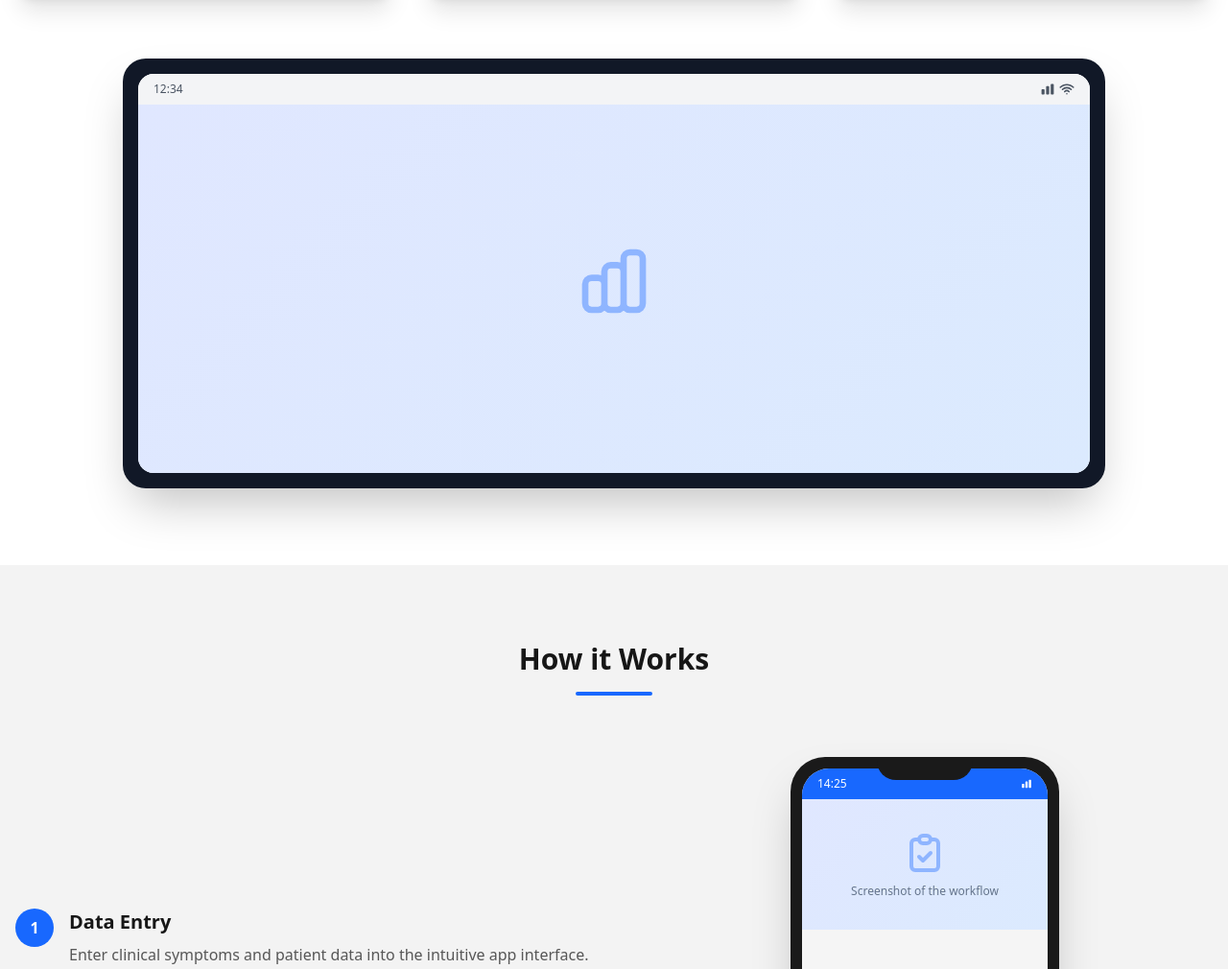
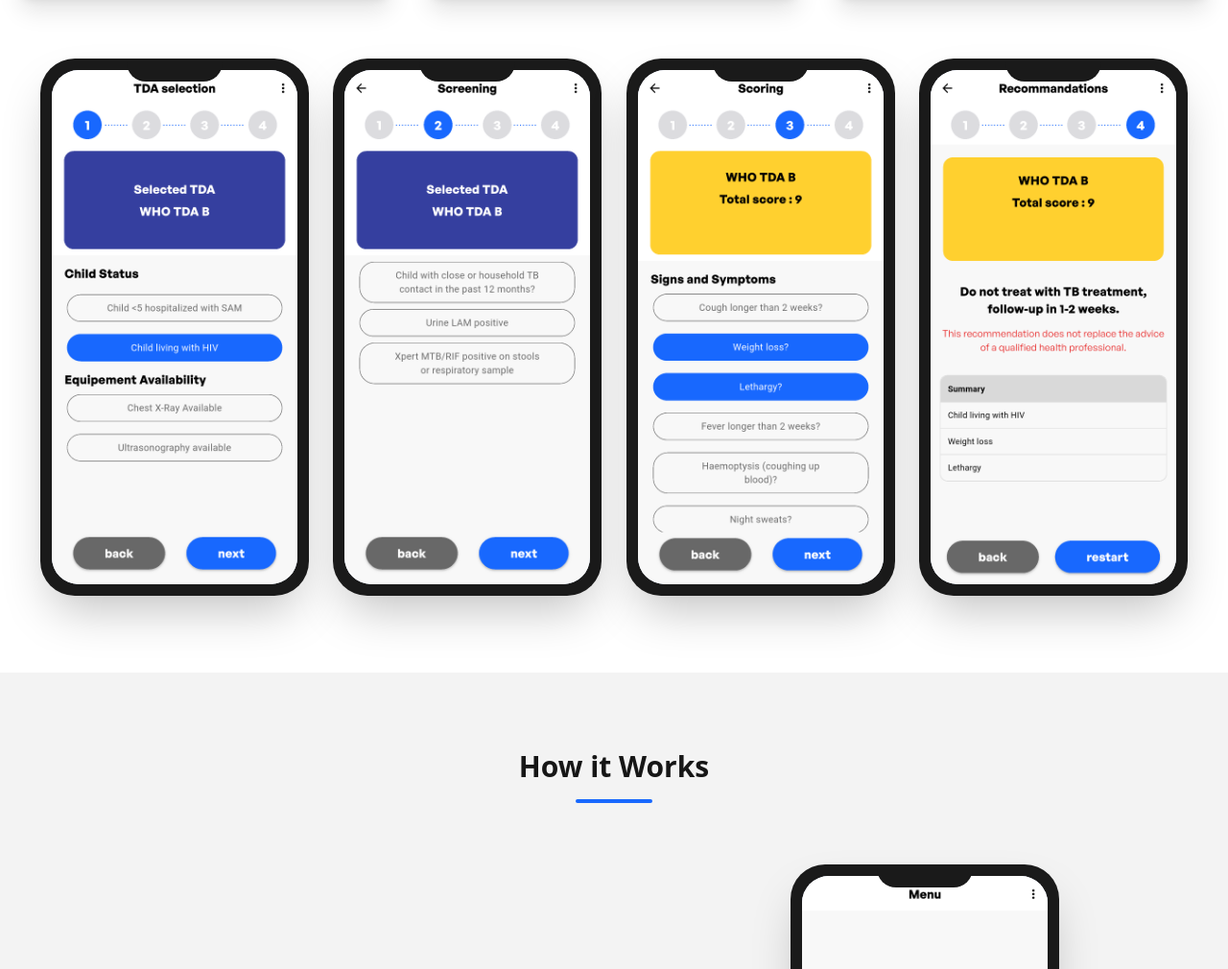
Before and after one commit to MEREVA-IT/eHealth4ChildTB, a website built with Vite: page index.html in a window 1280 px wide. Shown: the part 1235-2245 px from the top of the page at 96% size. Built offline with nearby package versions, Linux system fonts and the light colour scheme; files whose address does not match are found by name.

Commit message:
Refactor code structure for improved readability and maintainability

```diff
--- a/index.html
+++ b/index.html
@@ -1,10 +1,12 @@
 <!DOCTYPE html>
 <html lang="fr" data-theme="cdssTheme">
+
 <head>
     <meta charset="UTF-8">
     <meta name="viewport" content="width=device-width, initial-scale=1.0">
     <title>eHealth4ChildTB - CDSS App</title>
 </head>
+
 <body class="min-h-screen flex flex-col font-sans bg-base-100">
 
     <!-- Navbar -->
@@ -17,15 +19,21 @@
         </div>
         <div class="flex-none gap-2">
             <ul class="menu menu-horizontal px-1 hidden md:flex">
-                <li><a href="index.html" class="font-medium text-primary bg-white/20" data-i18n="nav.home">Accueil</a></li>
+                <li><a href="index.html" class="font-medium text-primary bg-white/20" data-i18n="nav.home">Accueil</a>
+                </li>
                 <li><a href="about.html" class="font-medium" data-i18n="nav.about">À propos</a></li>
                 <li><a href="terms.html" class="font-medium" data-i18n="nav.terms">CGU</a></li>
             </ul>
             <div class="dropdown dropdown-end">
                 <div tabindex="0" role="button" class="btn btn-ghost btn-circle">
-                    <svg xmlns="http://www.w3.org/2000/svg" class="h-5 w-5" fill="none" viewBox="0 0 24 24" stroke="currentColor"><path stroke-linecap="round" stroke-linejoin="round" stroke-width="2" d="M3.055 11H5a2 2 0 012 2v1a2 2 0 002 2 2 2 0 012 2v2.945M8 3.935V5.5A2.5 2.5 0 0010.5 8h.5a2 2 0 012 2 2 2 0 104 0 2 2 0 012-2h1.064M15 20.488V18a2 2 0 012-2h3.064M21 12a9 9 0 11-18 0 9 9 0 0118 0z" /></svg>
+                    <svg xmlns="http://www.w3.org/2000/svg" class="h-5 w-5" fill="none" viewBox="0 0 24 24"
+                        stroke="currentColor">
+                        <path stroke-linecap="round" stroke-linejoin="round" stroke-width="2"
+                            d="M3.055 11H5a2 2 0 012 2v1a2 2 0 002 2 2 2 0 012 2v2.945M8 3.935V5.5A2.5 2.5 0 0010.5 8h.5a2 2 0 012 2 2 2 0 104 0 2 2 0 012-2h1.064M15 20.488V18a2 2 0 012-2h3.064M21 12a9 9 0 11-18 0 9 9 0 0118 0z" />
+                    </svg>
                 </div>
-                <ul tabindex="0" class="menu menu-sm dropdown-content mt-3 z-[1] p-2 shadow bg-base-100 rounded-box w-52">
+                <ul tabindex="0"
+                    class="menu menu-sm dropdown-content mt-3 z-[1] p-2 shadow bg-base-100 rounded-box w-52">
                     <li><a onclick="changeLanguage('fr')">Français</a></li>
                     <li><a onclick="changeLanguage('en')">English</a></li>
                 </ul>
@@ -33,9 +41,14 @@
             <!-- Mobile Menu Dropdown -->
             <div class="dropdown dropdown-end md:hidden">
                 <div tabindex="0" role="button" class="btn btn-ghost btn-circle">
-                    <svg xmlns="http://www.w3.org/2000/svg" class="h-5 w-5" fill="none" viewBox="0 0 24 24" stroke="currentColor"><path stroke-linecap="round" stroke-linejoin="round" stroke-width="2" d="M4 6h16M4 12h16M4 18h7" /></svg>
+                    <svg xmlns="http://www.w3.org/2000/svg" class="h-5 w-5" fill="none" viewBox="0 0 24 24"
+                        stroke="currentColor">
+                        <path stroke-linecap="round" stroke-linejoin="round" stroke-width="2"
+                            d="M4 6h16M4 12h16M4 18h7" />
+                    </svg>
                 </div>
-                <ul tabindex="0" class="menu menu-sm dropdown-content mt-3 z-[1] p-2 shadow bg-base-100 rounded-box w-52">
+                <ul tabindex="0"
+                    class="menu menu-sm dropdown-content mt-3 z-[1] p-2 shadow bg-base-100 rounded-box w-52">
                     <li><a href="index.html" data-i18n="nav.home">Accueil</a></li>
                     <li><a href="about.html" data-i18n="nav.about">À propos</a></li>
                     <li><a href="terms.html" data-i18n="nav.terms">CGU</a></li>
@@ -55,26 +68,31 @@
                 <!-- Android Phone Mockup -->
                 <div class="phone-mockup">
                     <div class="phone-screen screenshot-placeholder">
-                        <div class="text-center">
-                            <svg class="w-16 h-16 mx-auto mb-3 text-primary/40" fill="none" viewBox="0 0 24 24" stroke="currentColor">
-                                <path stroke-linecap="round" stroke-linejoin="round" stroke-width="2" d="M12 18h.01M8 21h8a2 2 0 002-2V5a2 2 0 00-2-2H8a2 2 0 00-2 2v14a2 2 0 002 2z" />
-                            </svg>
-                            <p class="text-sm"></p>
-                        </div>
+                        <img src="/assets/captures/splash.png" alt="">
                     </div>
                 </div>
             </div>
             <div class="w-full lg:w-1/2 text-center lg:text-left animate-fadeInUp">
                 <div class="badge badge-primary badge-lg mb-4 gap-2">
-                    <svg xmlns="http://www.w3.org/2000/svg" class="h-4 w-4" fill="none" viewBox="0 0 24 24" stroke="currentColor"><path stroke-linecap="round" stroke-linejoin="round" stroke-width="2" d="M13 10V3L4 14h7v7l9-11h-7z" /></svg>
+                    <svg xmlns="http://www.w3.org/2000/svg" class="h-4 w-4" fill="none" viewBox="0 0 24 24"
+                        stroke="currentColor">
+                        <path stroke-linecap="round" stroke-linejoin="round" stroke-width="2"
+                            d="M13 10V3L4 14h7v7l9-11h-7z" />
+                    </svg>
                     Application Android
                 </div>
-                <h1 class="text-5xl lg:text-6xl font-bold leading-tight text-base-content mb-6" data-i18n="hero.title">Simplifier le diagnostic de la tuberculose pédiatrique</h1>
-                <p class="text-xl text-base-content/70 mb-8 leading-relaxed" data-i18n="hero.subtitle">Une application mobile innovante pour aider les cliniciens dans la prise de décision thérapeutique.</p>
+                <h1 class="text-5xl lg:text-6xl font-bold leading-tight text-base-content mb-6" data-i18n="hero.title">
+                    Simplifier le diagnostic de la tuberculose pédiatrique</h1>
+                <p class="text-xl text-base-content/70 mb-8 leading-relaxed" data-i18n="hero.subtitle">Une application
+                    mobile innovante pour aider les cliniciens dans la prise de décision thérapeutique.</p>
                 <div class="flex flex-col sm:flex-row gap-4 justify-center lg:justify-start">
                     <a href="about.html" class="btn btn-primary btn-lg rounded-full px-8 gap-2">
                         <span data-i18n="hero.cta">En savoir plus</span>
-                        <svg xmlns="http://www.w3.org/2000/svg" class="h-5 w-5" viewBox="0 0 20 20" fill="currentColor"><path fill-rule="evenodd" d="M10.293 3.293a1 1 0 011.414 0l6 6a1 1 0 010 1.414l-6 6a1 1 0 01-1.414-1.414L14.586 11H3a1 1 0 110-2h11.586l-4.293-4.293a1 1 0 010-1.414z" clip-rule="evenodd" /></svg>
+                        <svg xmlns="http://www.w3.org/2000/svg" class="h-5 w-5" viewBox="0 0 20 20" fill="currentColor">
+                            <path fill-rule="evenodd"
+                                d="M10.293 3.293a1 1 0 011.414 0l6 6a1 1 0 010 1.414l-6 6a1 1 0 01-1.414-1.414L14.586 11H3a1 1 0 110-2h11.586l-4.293-4.293a1 1 0 010-1.414z"
+                                clip-rule="evenodd" />
+                        </svg>
                     </a>
                     <a href="about.html#contact" class="btn btn-outline btn-lg rounded-full px-8">Contactez-nous</a>
                 </div>
@@ -94,59 +112,74 @@
                 <!-- Card 1 -->
                 <div class="card bg-base-100 shadow-xl border border-base-200 card-hover">
                     <div class="card-body items-center text-center">
-                        <div class="w-20 h-20 bg-gradient-to-br from-primary/20 to-primary/5 rounded-2xl flex items-center justify-center mb-4 text-primary">
-                            <svg xmlns="http://www.w3.org/2000/svg" class="h-10 w-10" fill="none" viewBox="0 0 24 24" stroke="currentColor"><path stroke-linecap="round" stroke-linejoin="round" stroke-width="2" d="M9 12l2 2 4-4m5.618-4.016A11.955 11.955 0 0112 2.944a11.955 11.955 0 01-8.618 3.04A12.02 12.02 0 003 9c0 5.591 3.824 10.29 9 11.622 5.176-1.332 9-6.03 9-11.622 0-1.042-.133-2.052-.382-3.016z" /></svg>
+                        <div
+                            class="w-20 h-20 bg-gradient-to-br from-primary/20 to-primary/5 rounded-2xl flex items-center justify-center mb-4 text-primary">
+                            <svg xmlns="http://www.w3.org/2000/svg" class="h-10 w-10" fill="none" viewBox="0 0 24 24"
+                                stroke="currentColor">
+                                <path stroke-linecap="round" stroke-linejoin="round" stroke-width="2"
+                                    d="M9 12l2 2 4-4m5.618-4.016A11.955 11.955 0 0112 2.944a11.955 11.955 0 01-8.618 3.04A12.02 12.02 0 003 9c0 5.591 3.824 10.29 9 11.622 5.176-1.332 9-6.03 9-11.622 0-1.042-.133-2.052-.382-3.016z" />
+                            </svg>
                         </div>
                         <h3 class="card-title text-xl" data-i18n="benefits.card1_title">Précision Accrue</h3>
-                        <p class="text-base-content/70 leading-relaxed" data-i18n="benefits.card1_text">Intégration de l'IA pour la lecture des radiographies.</p>
+                        <p class="text-base-content/70 leading-relaxed" data-i18n="benefits.card1_text">Intégration de
+                            l'IA pour la lecture des radiographies.</p>
                     </div>
                 </div>
                 <!-- Card 2 -->
                 <div class="card bg-base-100 shadow-xl border border-base-200 card-hover">
                     <div class="card-body items-center text-center">
-                        <div class="w-20 h-20 bg-gradient-to-br from-secondary/20 to-secondary/5 rounded-2xl flex items-center justify-center mb-4 text-secondary">
-                            <svg xmlns="http://www.w3.org/2000/svg" class="h-10 w-10" fill="none" viewBox="0 0 24 24" stroke="currentColor"><path stroke-linecap="round" stroke-linejoin="round" stroke-width="2" d="M9 7h6m0 10v-3m-3 3h.01M9 17h.01M9 14h.01M12 14h.01M15 11h.01M12 11h.01M9 11h.01M7 21h10a2 2 0 002-2V5a2 2 0 00-2-2H7a2 2 0 00-2 2v14a2 2 0 002 2z" /></svg>
+                        <div
+                            class="w-20 h-20 bg-gradient-to-br from-secondary/20 to-secondary/5 rounded-2xl flex items-center justify-center mb-4 text-secondary">
+                            <svg xmlns="http://www.w3.org/2000/svg" class="h-10 w-10" fill="none" viewBox="0 0 24 24"
+                                stroke="currentColor">
+                                <path stroke-linecap="round" stroke-linejoin="round" stroke-width="2"
+                                    d="M9 7h6m0 10v-3m-3 3h.01M9 17h.01M9 14h.01M12 14h.01M15 11h.01M12 11h.01M9 11h.01M7 21h10a2 2 0 002-2V5a2 2 0 00-2-2H7a2 2 0 00-2 2v14a2 2 0 002 2z" />
+                            </svg>
                         </div>
                         <h3 class="card-title text-xl" data-i18n="benefits.card2_title">Calcul Automatisé</h3>
-                        <p class="text-base-content/70 leading-relaxed" data-i18n="benefits.card2_text">Évalue instantanément le score TDA basé sur les symptômes.</p>
+                        <p class="text-base-content/70 leading-relaxed" data-i18n="benefits.card2_text">Évalue
+                            instantanément le score TDA basé sur les symptômes.</p>
                     </div>
                 </div>
                 <!-- Card 3 -->
                 <div class="card bg-base-100 shadow-xl border border-base-200 card-hover">
                     <div class="card-body items-center text-center">
-                        <div class="w-20 h-20 bg-gradient-to-br from-accent/20 to-accent/5 rounded-2xl flex items-center justify-center mb-4 text-accent">
-                            <svg xmlns="http://www.w3.org/2000/svg" class="h-10 w-10" fill="none" viewBox="0 0 24 24" stroke="currentColor"><path stroke-linecap="round" stroke-linejoin="round" stroke-width="2" d="M8 9l3 3-3 3m5 0h3M5 20h14a2 2 0 002-2V6a2 2 0 00-2-2H5a2 2 0 00-2 2v12a2 2 0 002 2z" /></svg>
+                        <div
+                            class="w-20 h-20 bg-gradient-to-br from-accent/20 to-accent/5 rounded-2xl flex items-center justify-center mb-4 text-accent">
+                            <svg xmlns="http://www.w3.org/2000/svg" class="h-10 w-10" fill="none" viewBox="0 0 24 24"
+                                stroke="currentColor">
+                                <path stroke-linecap="round" stroke-linejoin="round" stroke-width="2"
+                                    d="M8 9l3 3-3 3m5 0h3M5 20h14a2 2 0 002-2V6a2 2 0 00-2-2H5a2 2 0 00-2 2v12a2 2 0 002 2z" />
+                            </svg>
                         </div>
                         <h3 class="card-title text-xl" data-i18n="benefits.card3_title">Écosystème Connecté</h3>
-                        <p class="text-base-content/70 leading-relaxed" data-i18n="benefits.card3_text">Interconnexion fluide avec DHIS2 pour le suivi.</p>
+                        <p class="text-base-content/70 leading-relaxed" data-i18n="benefits.card3_text">Interconnexion
+                            fluide avec DHIS2 pour le suivi.</p>
                     </div>
                 </div>
             </div>
 
             <!-- Screenshot Context - Android Tablet -->
-            <div class="flex justify-center mt-12">
-                <div class="relative w-full max-w-5xl">
+            <div class="flex justify-evenly">
                 <!-- Android Tablet Mockup -->
-                    <div class="bg-gray-900 rounded-3xl p-4 shadow-2xl">
-                        <div class="bg-white rounded-2xl overflow-hidden">
-                            <!-- Android Status Bar -->
-                            <div class="bg-gray-100 px-4 py-2 flex justify-between items-center text-xs">
-                                <span class="text-gray-600">12:34</span>
-                                <div class="flex gap-1">
-                                    <svg class="w-4 h-4 text-gray-600" fill="currentColor" viewBox="0 0 20 20"><path d="M2 11a1 1 0 011-1h2a1 1 0 011 1v5a1 1 0 01-1 1H3a1 1 0 01-1-1v-5zM8 7a1 1 0 011-1h2a1 1 0 011 1v9a1 1 0 01-1 1H9a1 1 0 01-1-1V7zM14 4a1 1 0 011-1h2a1 1 0 011 1v12a1 1 0 01-1 1h-2a1 1 0 01-1-1V4z"/></svg>
-                                    <svg class="w-4 h-4 text-gray-600" fill="currentColor" viewBox="0 0 20 20"><path fill-rule="evenodd" d="M17.778 8.222c-4.296-4.296-11.26-4.296-15.556 0A1 1 0 01.808 6.808c5.076-5.077 13.308-5.077 18.384 0a1 1 0 01-1.414 1.414zM14.95 11.05a7 7 0 00-9.9 0 1 1 0 01-1.414-1.414 9 9 0 0112.728 0 1 1 0 01-1.414 1.414zM12.12 13.88a3 3 0 00-4.242 0 1 1 0 01-1.415-1.415 5 5 0 017.072 0 1 1 0 01-1.415 1.415zM9 16a1 1 0 011-1h.01a1 1 0 110 2H10a1 1 0 01-1-1z" clip-rule="evenodd"/></svg>
+                <div class="phone-mockup">
+                    <div class="phone-screen screenshot-placeholder">
+                        <img src="/assets/captures/tb_diagnostic_1.png" alt="">
                     </div>
                 </div>
-                            <!-- Screenshot Placeholder -->
-                            <div class="h-96 screenshot-placeholder">
-                                <div class="text-center">
-                                    <svg class="w-20 h-20 mx-auto mb-4 text-primary/40" fill="none" viewBox="0 0 24 24" stroke="currentColor">
-                                        <path stroke-linecap="round" stroke-linejoin="round" stroke-width="2" d="M9 19v-6a2 2 0 00-2-2H5a2 2 0 00-2 2v6a2 2 0 002 2h2a2 2 0 002-2zm0 0V9a2 2 0 012-2h2a2 2 0 012 2v10m-6 0a2 2 0 002 2h2a2 2 0 002-2m0 0V5a2 2 0 012-2h2a2 2 0 012 2v14a2 2 0 01-2 2h-2a2 2 0 01-2-2z" />
-                                    </svg>
-                                    <p class="text-sm font-medium" data-i18n="">Capture d'écran Android - Dashboard</p>
+                <div class="phone-mockup">
+                    <div class="phone-screen screenshot-placeholder">
+                        <img src="/assets/captures/tb_diagnostic_2.png" alt="">
                     </div>
                 </div>
+                <div class="phone-mockup">
+                    <div class="phone-screen screenshot-placeholder">
+                        <img src="/assets/captures/tb_diagnostic_3.png" alt="">
                     </div>
+                </div>
+                <div class="phone-mockup">
+                    <div class="phone-screen screenshot-placeholder">
+                        <img src="/assets/captures/tb_diagnostic_4.png" alt="">
                     </div>
                 </div>
             </div>
@@ -165,47 +198,43 @@
                 <!-- Steps Text -->
                 <div class="flex-1 space-y-8">
                     <div class="flex gap-4">
-                        <div class="flex-none w-10 h-10 rounded-full bg-primary text-white flex items-center justify-center font-bold">1</div>
+                        <div
+                            class="flex-none w-10 h-10 rounded-full bg-primary text-white flex items-center justify-center font-bold">
+                            1</div>
                         <div>
-                            <h3 class="text-xl font-bold mb-2" data-i18n="how_it_works.step1_title">Saisie des Données</h3>
-                            <p class="text-base-content/70" data-i18n="how_it_works.step1_desc">Entrez les symptômes cliniques...</p>
+                            <h3 class="text-xl font-bold mb-2" data-i18n="how_it_works.step1_title">Saisie des Données
+                            </h3>
+                            <p class="text-base-content/70" data-i18n="how_it_works.step1_desc">Entrez les symptômes
+                                cliniques...</p>
                         </div>
                     </div>
                     <div class="flex gap-4">
-                        <div class="flex-none w-10 h-10 rounded-full bg-secondary text-white flex items-center justify-center font-bold">2</div>
+                        <div
+                            class="flex-none w-10 h-10 rounded-full bg-secondary text-white flex items-center justify-center font-bold">
+                            2</div>
                         <div>
-                            <h3 class="text-xl font-bold mb-2" data-i18n="how_it_works.step2_title">Analyse Intelligente</h3>
-                            <p class="text-base-content/70" data-i18n="how_it_works.step2_desc">Les algorithmes TDA analysent...</p>
+                            <h3 class="text-xl font-bold mb-2" data-i18n="how_it_works.step2_title">Analyse Intelligente
+                            </h3>
+                            <p class="text-base-content/70" data-i18n="how_it_works.step2_desc">Les algorithmes TDA
+                                analysent...</p>
                         </div>
                     </div>
                     <div class="flex gap-4">
-                        <div class="flex-none w-10 h-10 rounded-full bg-accent text-white flex items-center justify-center font-bold">3</div>
+                        <div
+                            class="flex-none w-10 h-10 rounded-full bg-accent text-white flex items-center justify-center font-bold">
+                            3</div>
                         <div>
                             <h3 class="text-xl font-bold mb-2" data-i18n="how_it_works.step3_title">Recommandation</h3>
-                            <p class="text-base-content/70" data-i18n="how_it_works.step3_desc">Recevez une recommandation claire...</p>
+                            <p class="text-base-content/70" data-i18n="how_it_works.step3_desc">Recevez une
+                                recommandation claire...</p>
                         </div>
                     </div>
                 </div>
                 <!-- Screenshot - Android Phone -->
                 <div class="flex-1 flex justify-center">
                     <div class="phone-mockup">
-                        <div class="phone-screen">
-                            <!-- Android Status Bar -->
-                            <div class="bg-primary px-4 py-2 flex justify-between items-center text-white text-xs">
-                                <span>14:25</span>
-                                <div class="flex gap-1">
-                                    <svg class="w-3 h-3" fill="currentColor" viewBox="0 0 20 20"><path d="M2 11a1 1 0 011-1h2a1 1 0 011 1v5a1 1 0 01-1 1H3a1 1 0 01-1-1v-5zM8 7a1 1 0 011-1h2a1 1 0 011 1v9a1 1 0 01-1 1H9a1 1 0 01-1-1V7zM14 4a1 1 0 011-1h2a1 1 0 011 1v12a1 1 0 01-1 1h-2a1 1 0 01-1-1V4z"/></svg>
-                                </div>
-                            </div>
-                            <!-- App Content -->
-                            <div class="flex-1 screenshot-placeholder">
-                                <div class="text-center px-4">
-                                    <svg class="w-12 h-12 mx-auto mb-2 text-primary/40" fill="none" viewBox="0 0 24 24" stroke="currentColor">
-                                        <path stroke-linecap="round" stroke-linejoin="round" stroke-width="2" d="M9 5H7a2 2 0 00-2 2v12a2 2 0 002 2h10a2 2 0 002-2V7a2 2 0 00-2-2h-2M9 5a2 2 0 002 2h2a2 2 0 002-2M9 5a2 2 0 012-2h2a2 2 0 012 2m-6 9l2 2 4-4" />
-                                    </svg>
-                                    <p class="text-xs" data-i18n="how_it_works.screenshot_alt">Workflow TDA</p>
-                                </div>
-                            </div>
+                        <div class="phone-screen screenshot-placeholder">
+                            <img src="/assets/captures/menu.png" alt="">
                         </div>
                     </div>
                 </div>
@@ -227,4 +256,5 @@
 
     <script type="module" src="/src/main.js"></script>
 </body>
+
 </html>
--- a/src/style.css
+++ b/src/style.css
@@ -79,7 +79,6 @@
     color: #64748b;
     font-size: 0.875rem;
     text-align: center;
-    padding: 2rem;
 }
 
 /* Hover effects */
```
Also changed, not shown: public/assets/captures/menu.png (added), public/assets/captures/splash.png (added), public/assets/captures/tb_diagnostic_1.png (added), public/assets/captures/tb_diagnostic_2.png (added), public/assets/captures/tb_diagnostic_3.png (added), public/assets/captures/tb_diagnostic_4.png (added). Lines whose indentation alone changed are shown as unchanged.
